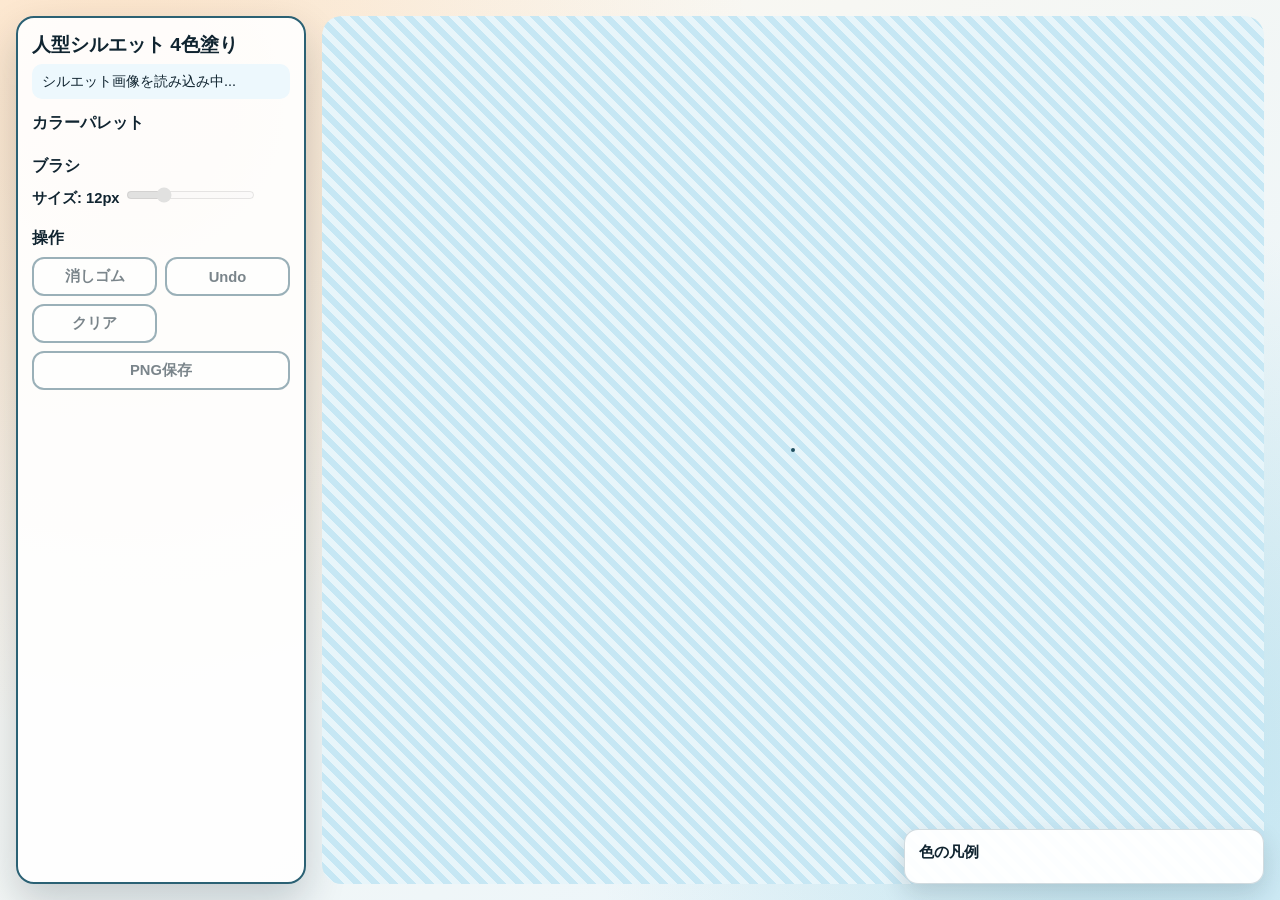
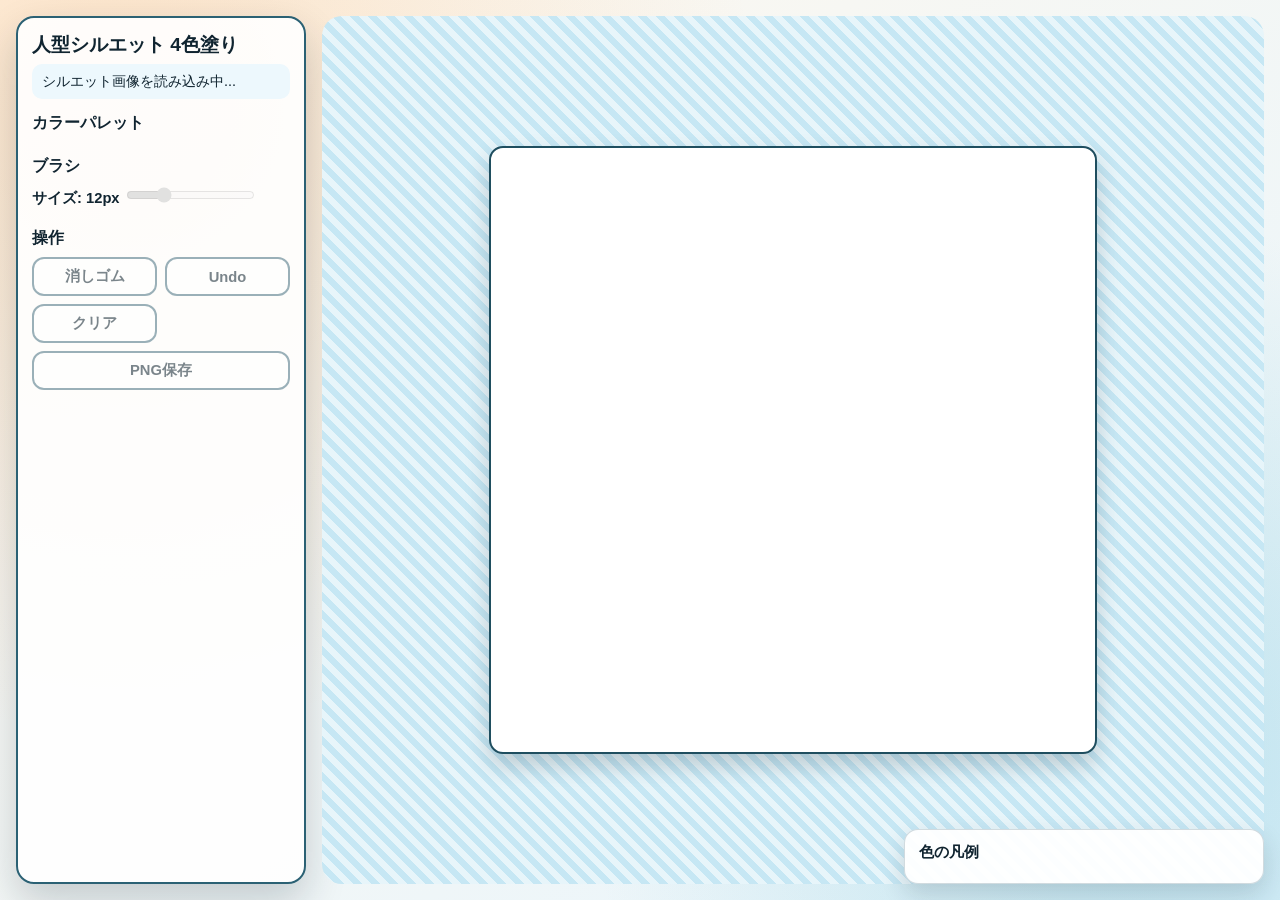

Switch drawing canvas to inline SVG

--- a/styles.css
+++ b/styles.css
@@ -213,6 +213,7 @@ input:disabled {
 
 #canvasStage {
   position: relative;
+  aspect-ratio: 1 / 1;
   background: #fff;
   border: 2px solid var(--line);
   border-radius: 14px;
@@ -221,21 +222,15 @@ input:disabled {
   touch-action: none;
 }
 
-#canvasStage canvas {
-  position: absolute;
-  inset: 0;
+.svg-canvas {
   width: 100%;
   height: 100%;
   display: block;
-}
-
-#paintCanvas {
-  z-index: 1;
   touch-action: none;
+  user-select: none;
 }
 
-#outlineCanvas {
-  z-index: 2;
+.silhouette-outline {
   pointer-events: none;
 }
 
